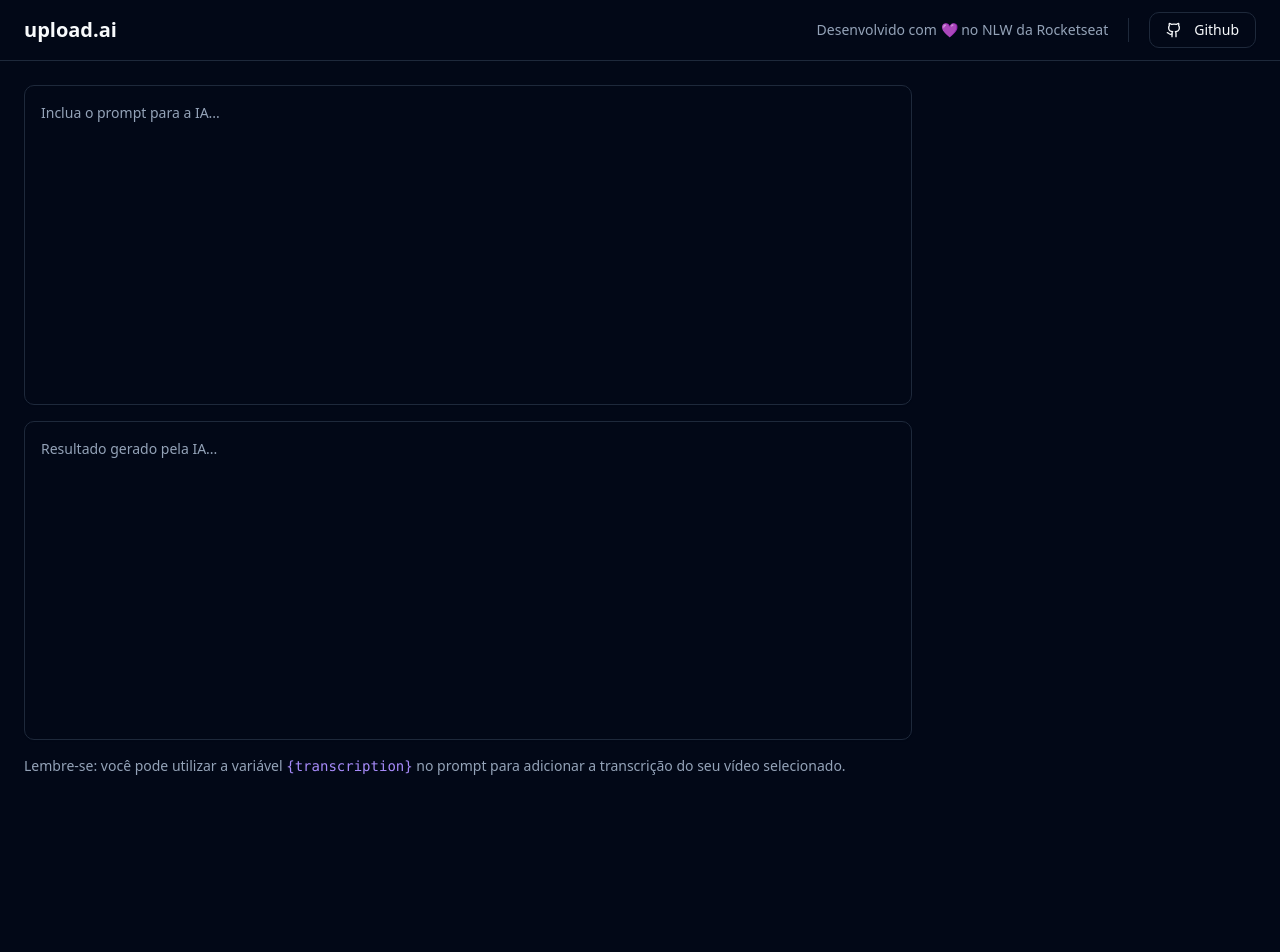
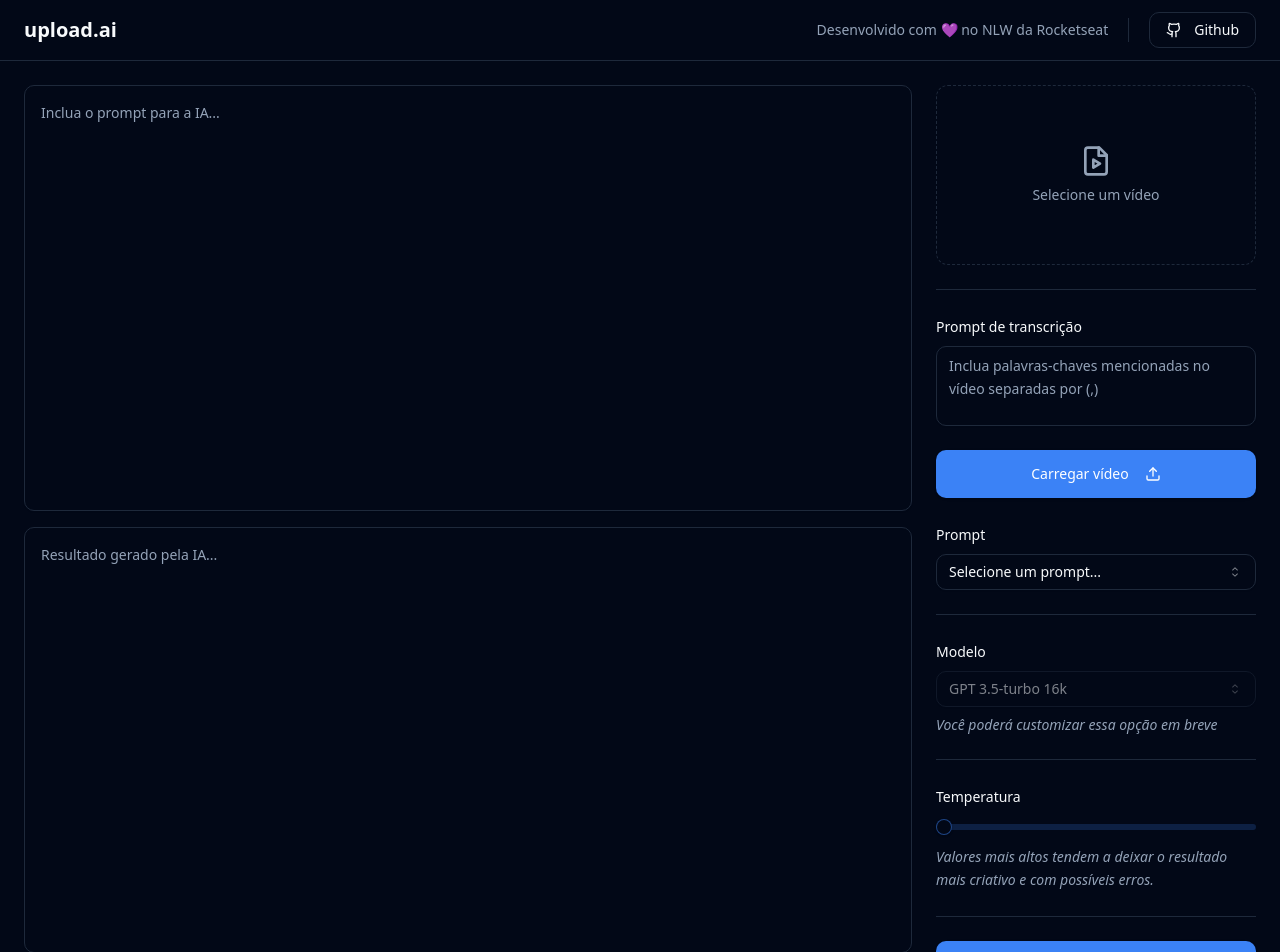
Before and after one commit to daviaxs/upload-ai-web, a React (Vite) app: page / in a window 1280 px wide. Shown: the top 952 px of the page. Before the commit the page ends 800 px from the top, so only its background shows below. Built offline with nearby package versions, Linux system fonts and the light colour scheme.

Commit message:
Created aside

```diff
--- a/package.json
+++ b/package.json
@@ -11,7 +11,10 @@
   },
   "dependencies": {
     "@radix-ui/react-icons": "^1.3.0",
+    "@radix-ui/react-label": "^2.0.2",
+    "@radix-ui/react-select": "^1.2.2",
     "@radix-ui/react-separator": "^1.0.3",
+    "@radix-ui/react-slider": "^1.1.2",
     "@radix-ui/react-slot": "^1.0.2",
     "class-variance-authority": "^0.7.0",
     "clsx": "^2.0.0",
--- a/src/App.tsx
+++ b/src/App.tsx
@@ -1,6 +1,15 @@
-import { Github } from 'lucide-react'
+import { FileVideo, Github, Upload, Wand2 } from 'lucide-react'
 import { Button } from './components/ui/button'
+import { Label } from './components/ui/label'
+import {
+  Select,
+  SelectContent,
+  SelectItem,
+  SelectTrigger,
+  SelectValue,
+} from './components/ui/select'
 import { Separator } from './components/ui/separator'
+import { Slider } from './components/ui/slider'
 import { Textarea } from './components/ui/textarea'
 
 export function App() {
@@ -43,7 +52,101 @@
             prompt para adicionar a transcrição do seu vídeo selecionado.
           </p>
         </div>
-        <aside className="w-80"></aside>
+        <aside className="w-80 space-y-6">
+          <form className="space-y-6 rounded-md">
+            <label
+              htmlFor="video"
+              className="border flex aspect-video cursor-pointer border-dashed rounded-lg text-sm flex-col gap-2 items-center justify-center text-muted-foreground hover:bg-slate-900/50 transition-colors"
+            >
+              <FileVideo className="h-8 w-8" />
+              Selecione um vídeo
+            </label>
+
+            <input
+              type="file"
+              id="video"
+              accept="video/mp4"
+              className="sr-only"
+            />
+
+            <Separator />
+
+            <div className="space-y-2">
+              <Label htmlFor="transcription_prompt">
+                Prompt de transcrição
+              </Label>
+              <Textarea
+                id="transcription_prompt"
+                className="h-20 leading-relaxed resize-none"
+                placeholder="Inclua palavras-chaves mencionadas no vídeo separadas por (,)"
+              />
+            </div>
+
+            <Button
+              type="submit"
+              className="w-full p-6 flex items-center text-white gap-4"
+            >
+              Carregar vídeo <Upload className="h-4 w-4" />
+            </Button>
+          </form>
+
+          <form className="space-y-6">
+            <div className="space-y-2">
+              <Label>Prompt</Label>
+
+              <Select>
+                <SelectTrigger>
+                  <SelectValue placeholder="Selecione um prompt..." />
+                </SelectTrigger>
+                <SelectContent>
+                  <SelectItem value="title">YouTube - Título</SelectItem>
+                  <SelectItem value="description">
+                    YouTube - Descrição
+                  </SelectItem>
+                </SelectContent>
+              </Select>
+            </div>
+
+            <Separator />
+
+            <div className="space-y-2">
+              <Label>Modelo</Label>
+
+              <Select disabled defaultValue="gpt3.5">
+                <SelectTrigger>
+                  <SelectValue />
+                </SelectTrigger>
+                <SelectContent>
+                  <SelectItem value="gpt3.5">GPT 3.5-turbo 16k</SelectItem>
+                </SelectContent>
+              </Select>
+
+              <span className="block text-sm italic text-muted-foreground">
+                Você poderá customizar essa opção em breve
+              </span>
+            </div>
+
+            <Separator />
+
+            <div className="space-y-4">
+              <Label>Temperatura</Label>
+
+              <Slider min={0} max={1} step={0.1} />
+
+              <span className="block text-sm italic text-muted-foreground leading-relaxed">
+                Valores mais altos tendem a deixar o resultado mais criativo e
+                com possíveis erros.
+              </span>
+            </div>
+
+            <Separator />
+
+            <Button type="submit" className="flex gap-2 w-full text-white p-6">
+              Executar
+              <Wand2 className="h-4 w-4" />
+            </Button>
+          </form>
+        </aside>
       </main>
     </div>
   )
--- /dev/null
+++ b/src/components/ui/label.tsx
@@ -0,0 +1,24 @@
+import * as React from "react"
+import * as LabelPrimitive from "@radix-ui/react-label"
+import { cva, type VariantProps } from "class-variance-authority"
+
+import { cn } from "@/lib/utils"
+
+const labelVariants = cva(
+  "text-sm font-medium leading-none peer-disabled:cursor-not-allowed peer-disabled:opacity-70"
+)
+
+const Label = React.forwardRef<
+  React.ElementRef<typeof LabelPrimitive.Root>,
+  React.ComponentPropsWithoutRef<typeof LabelPrimitive.Root> &
+    VariantProps<typeof labelVariants>
+>(({ className, ...props }, ref) => (
+  <LabelPrimitive.Root
+    ref={ref}
+    className={cn(labelVariants(), className)}
+    {...props}
+  />
+))
+Label.displayName = LabelPrimitive.Root.displayName
+
+export { Label }
--- /dev/null
+++ b/src/components/ui/select.tsx
@@ -0,0 +1,118 @@
+import * as React from "react"
+import { CaretSortIcon, CheckIcon } from "@radix-ui/react-icons"
+import * as SelectPrimitive from "@radix-ui/react-select"
+
+import { cn } from "@/lib/utils"
+
+const Select = SelectPrimitive.Root
+
+const SelectGroup = SelectPrimitive.Group
+
+const SelectValue = SelectPrimitive.Value
+
+const SelectTrigger = React.forwardRef<
+  React.ElementRef<typeof SelectPrimitive.Trigger>,
+  React.ComponentPropsWithoutRef<typeof SelectPrimitive.Trigger>
+>(({ className, children, ...props }, ref) => (
+  <SelectPrimitive.Trigger
+    ref={ref}
+    className={cn(
+      "flex h-9 w-full items-center justify-between rounded-md border border-input bg-transparent px-3 py-2 text-sm shadow-sm ring-offset-background placeholder:text-muted-foreground focus:outline-none focus:ring-1 focus:ring-ring disabled:cursor-not-allowed disabled:opacity-50",
+      className
+    )}
+    {...props}
+  >
+    {children}
+    <SelectPrimitive.Icon asChild>
+      <CaretSortIcon className="h-4 w-4 opacity-50" />
+    </SelectPrimitive.Icon>
+  </SelectPrimitive.Trigger>
+))
+SelectTrigger.displayName = SelectPrimitive.Trigger.displayName
+
+const SelectContent = React.forwardRef<
+  React.ElementRef<typeof SelectPrimitive.Content>,
+  React.ComponentPropsWithoutRef<typeof SelectPrimitive.Content>
+>(({ className, children, position = "popper", ...props }, ref) => (
+  <SelectPrimitive.Portal>
+    <SelectPrimitive.Content
+      ref={ref}
+      className={cn(
+        "relative z-50 min-w-[8rem] overflow-hidden rounded-md border bg-popover text-popover-foreground shadow-md data-[state=open]:animate-in data-[state=closed]:animate-out data-[state=closed]:fade-out-0 data-[state=open]:fade-in-0 data-[state=closed]:zoom-out-95 data-[state=open]:zoom-in-95 data-[side=bottom]:slide-in-from-top-2 data-[side=left]:slide-in-from-right-2 data-[side=right]:slide-in-from-left-2 data-[side=top]:slide-in-from-bottom-2",
+        position === "popper" &&
+          "data-[side=bottom]:translate-y-1 data-[side=left]:-translate-x-1 data-[side=right]:translate-x-1 data-[side=top]:-translate-y-1",
+        className
+      )}
+      position={position}
+      {...props}
+    >
+      <SelectPrimitive.Viewport
+        className={cn(
+          "p-1",
+          position === "popper" &&
+            "h-[var(--radix-select-trigger-height)] w-full min-w-[var(--radix-select-trigger-width)]"
+        )}
+      >
+        {children}
+      </SelectPrimitive.Viewport>
+    </SelectPrimitive.Content>
+  </SelectPrimitive.Portal>
+))
+SelectContent.displayName = SelectPrimitive.Content.displayName
+
+const SelectLabel = React.forwardRef<
+  React.ElementRef<typeof SelectPrimitive.Label>,
+  React.ComponentPropsWithoutRef<typeof SelectPrimitive.Label>
+>(({ className, ...props }, ref) => (
+  <SelectPrimitive.Label
+    ref={ref}
+    className={cn("px-2 py-1.5 text-sm font-semibold", className)}
+    {...props}
+  />
+))
+SelectLabel.displayName = SelectPrimitive.Label.displayName
+
+const SelectItem = React.forwardRef<
+  React.ElementRef<typeof SelectPrimitive.Item>,
+  React.ComponentPropsWithoutRef<typeof SelectPrimitive.Item>
+>(({ className, children, ...props }, ref) => (
+  <SelectPrimitive.Item
+    ref={ref}
+    className={cn(
+      "relative flex w-full cursor-default select-none items-center rounded-sm py-1.5 pl-2 pr-8 text-sm outline-none focus:bg-accent focus:text-accent-foreground data-[disabled]:pointer-events-none data-[disabled]:opacity-50",
+      className
+    )}
+    {...props}
+  >
+    <span className="absolute right-2 flex h-3.5 w-3.5 items-center justify-center">
+      <SelectPrimitive.ItemIndicator>
+        <CheckIcon className="h-4 w-4" />
+      </SelectPrimitive.ItemIndicator>
+    </span>
+    <SelectPrimitive.ItemText>{children}</SelectPrimitive.ItemText>
+  </SelectPrimitive.Item>
+))
+SelectItem.displayName = SelectPrimitive.Item.displayName
+
+const SelectSeparator = React.forwardRef<
+  React.ElementRef<typeof SelectPrimitive.Separator>,
+  React.ComponentPropsWithoutRef<typeof SelectPrimitive.Separator>
+>(({ className, ...props }, ref) => (
+  <SelectPrimitive.Separator
+    ref={ref}
+    className={cn("-mx-1 my-1 h-px bg-muted", className)}
+    {...props}
+  />
+))
+SelectSeparator.displayName = SelectPrimitive.Separator.displayName
+
+export {
+  Select,
+  SelectGroup,
+  SelectValue,
+  SelectTrigger,
+  SelectContent,
+  SelectLabel,
+  SelectItem,
+  SelectSeparator,
+}
--- /dev/null
+++ b/src/components/ui/slider.tsx
@@ -0,0 +1,26 @@
+import * as React from "react"
+import * as SliderPrimitive from "@radix-ui/react-slider"
+
+import { cn } from "@/lib/utils"
+
+const Slider = React.forwardRef<
+  React.ElementRef<typeof SliderPrimitive.Root>,
+  React.ComponentPropsWithoutRef<typeof SliderPrimitive.Root>
+>(({ className, ...props }, ref) => (
+  <SliderPrimitive.Root
+    ref={ref}
+    className={cn(
+      "relative flex w-full touch-none select-none items-center",
+      className
+    )}
+    {...props}
+  >
+    <SliderPrimitive.Track className="relative h-1.5 w-full grow overflow-hidden rounded-full bg-primary/20">
+      <SliderPrimitive.Range className="absolute h-full bg-primary" />
+    </SliderPrimitive.Track>
+    <SliderPrimitive.Thumb className="block h-4 w-4 rounded-full border border-primary/50 bg-background shadow transition-colors focus-visible:outline-none focus-visible:ring-1 focus-visible:ring-ring disabled:pointer-events-none disabled:opacity-50" />
+  </SliderPrimitive.Root>
+))
+Slider.displayName = SliderPrimitive.Root.displayName
+
+export { Slider }
```
Also changed, not shown: 1 other file (tests, documents, lock files or other folders).
